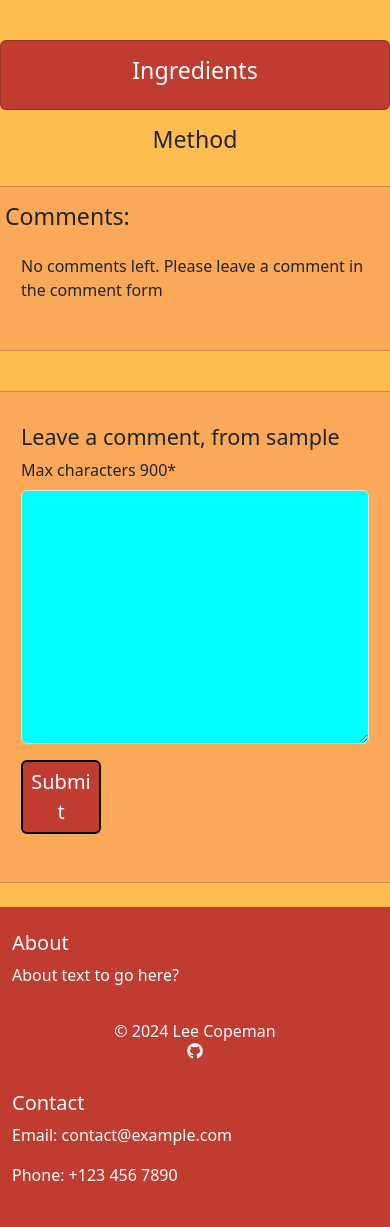
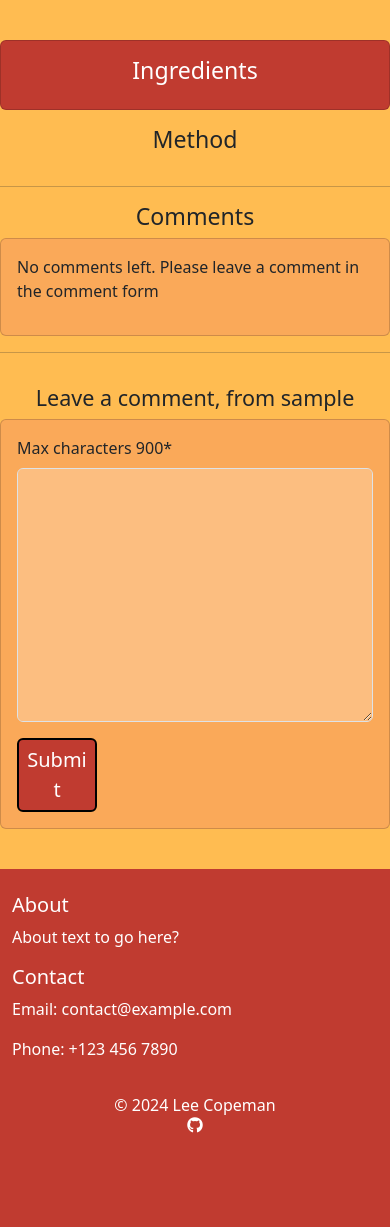
Before and after one commit to l-copeman/recipes, a Django app: template recipe/templates/recipe/recipe_feature.html in a window 390 px wide. Shown: the part 298-1525 px from the top of the page. After the commit the page ends 1431 px from the top, so only its background shows below. Run offline with Django 4.2, Linux system fonts and the light colour scheme; the template is opened without the code that fills it: values that come from a table or form of the project are taken from there, others are empty; the visitor is signed in with stand-in values (Sample User, id 1); some libraries are stand-ins or nearby versions.

Commit message:
Adjust layout for comments section and style

```diff
--- a/recipe/templates/recipe/recipe_feature.html
+++ b/recipe/templates/recipe/recipe_feature.html
@@ -39,11 +39,13 @@
     </div>
   </div>
 </div>
+<hr>
 <!-- Displaying Comments -->
 <div class="row">
-  <div class="col-md-8 card mb-4  mt-3 ps-3 card-body">
-    <h3>Comments:</h3>
-    <div class="card-body">
+  <div class="col-md-2"></div>
+  <div class="col-md-8">
+    <h3 class="text-center">Comments</h3>
+    <div class="card card-body">
       {% if comments|length == 0 %}
       <p>No comments left. Please leave a comment in the comment form</p>
       {% endif %}
@@ -60,31 +62,33 @@
         </div>
         <div class="font-weight-normal sm-italic">
           {{ comment.created_on }}
+          {% if user.is_authenticated and comment.author == user %}
+          <button class="btn btn-edit button-style ml-5" comment_id="{{ comment.id }}">Edit</button>
+          <button class="btn btn-delete button-style delete" comment_id="{{ comment.id }}">Delete</button>
+          {% endif %}
         </div>
-        <!-- <div id="rating">
-            {{ comment.rating }}
-          </div> -->
-        {% if not comment.approved and comment.author == user %}
-        <p class="approval">
-          This comment is awaiting approval
-        </p>
-        {% endif %}
-        {% if user.is_authenticated and comment.author == user %}
-        <div class="row text-end">
-          <button class="btn btn-edit button-style" comment_id="{{ comment.id }}">Edit</button>
-          <button class="btn btn-delete button-style delete" comment_id="{{ comment.id }}">Delete</button>
+        <div class="row text-end ml-6">
+          {% if not comment.approved and comment.author == user %}
+          <p class="approval sm-italic">
+            This comment is awaiting approval
+          </p>
+          {% endif %}
         </div>
-        {% endif %}
       </div>
       {% endfor %}
     </div>
+    <div class="col-md-2"></div>
   </div>
-  <!-- Creating New Comments -->
-  <div class="col-md-4 card mb-4 ml-3 mr-3 mt-3 card-body">
-    <div class="card-body">
+</div>
+<hr>
+<!-- Creating New Comments -->
+<div class="row">
+  <div class="col-md-2"></div>
+  <div class="col-md-8 mb-4 ml-3 mr-3 mt-3">
       {% if user.is_authenticated %}
-      <h4>Leave a comment, from {{ user.username }}</h4>
-      <form id="comment-form" method="post">
+      <h4 class="text-center">Leave a comment, from {{ user.username }}</h4>
+      <div class="">
+      <form id="comment-form" method="post" class="card card-body">
         {{ comment_form | crispy }}
         {% csrf_token %}
         <button type="submit" id="submit-update" class="btn btn-signup btn-lg button-style" data-bs-toggle="modal"
@@ -95,11 +99,12 @@
       {% endif %}
     </div>
   </div>
+  <div class="col-md-2"></div>
 </div>
 <!-- Delete confirmation modal -->
 <aside class="modal fade" id="deleteModal" tabindex="-1" aria-labelledby="deleteModalLabel" aria-hidden="true">
   <div class="modal-dialog">
-    <div class="modal-content">
+    <div class="modal-content mod-sty">
       <div class="modal-header">
         <h5 class="modal-title" id="deleteModalLabel">Delete comment?</h5>
         <button type="button" class="btn-close" data-bs-dismiss="modal" aria-label="Close"></button>
--- a/static/css/style.css
+++ b/static/css/style.css
@@ -69,6 +69,10 @@ a {
     /* max-width: 75%; */
 }
 
+.border {
+    border: 2px solid #000000 ;
+}
+
 .message {
     background-color: rgb(250, 169, 89) ;
     margin-top: 18px;
@@ -91,6 +95,10 @@ a {
     text-decoration-color: black;
 }
 
+.mod-sty {
+    background-color: rgb(252, 190, 128);
+}
+
 /* main {
     height: 100%;
 } */
@@ -106,5 +114,5 @@ footer {
 }
 
 #id_body {
-    background-color: aqua;
+    background-color: rgb(252, 190, 128)
 }
--- a/templates/base.html
+++ b/templates/base.html
@@ -149,18 +149,20 @@
           <p>About text to go here?</p>
         </div>
         <!-- Column 2 -->
+        <div class="col-md-4">
+          <h5>Contact</h5>
+          <p>Email: contact@example.com</p>
+          <p>Phone: +123 456 7890</p>
+        </div>
+        <!-- Column 3 -->
         <div class="col-md-4 text-center py-3">
           <p>&copy; 2024 Lee Copeman<br><a href="https://github.com/l-copeman" target="_blank" rel="noopener"
               aria-label="Visit Lee Copeman's GitHub Page (opens in new window)" class="hover"><i
                 class="fa-brands fa-github"></i></a>
           </p>
         </div>
-        <!-- Column 3 -->
-        <div class="col-md-4">
-          <h5>Contact</h5>
-          <p>Email: contact@example.com</p>
-          <p>Phone: +123 456 7890</p>
-        </div>
+
+
       </div>
     </div>
   </footer>
```
Also changed, not shown: 9 other files.
